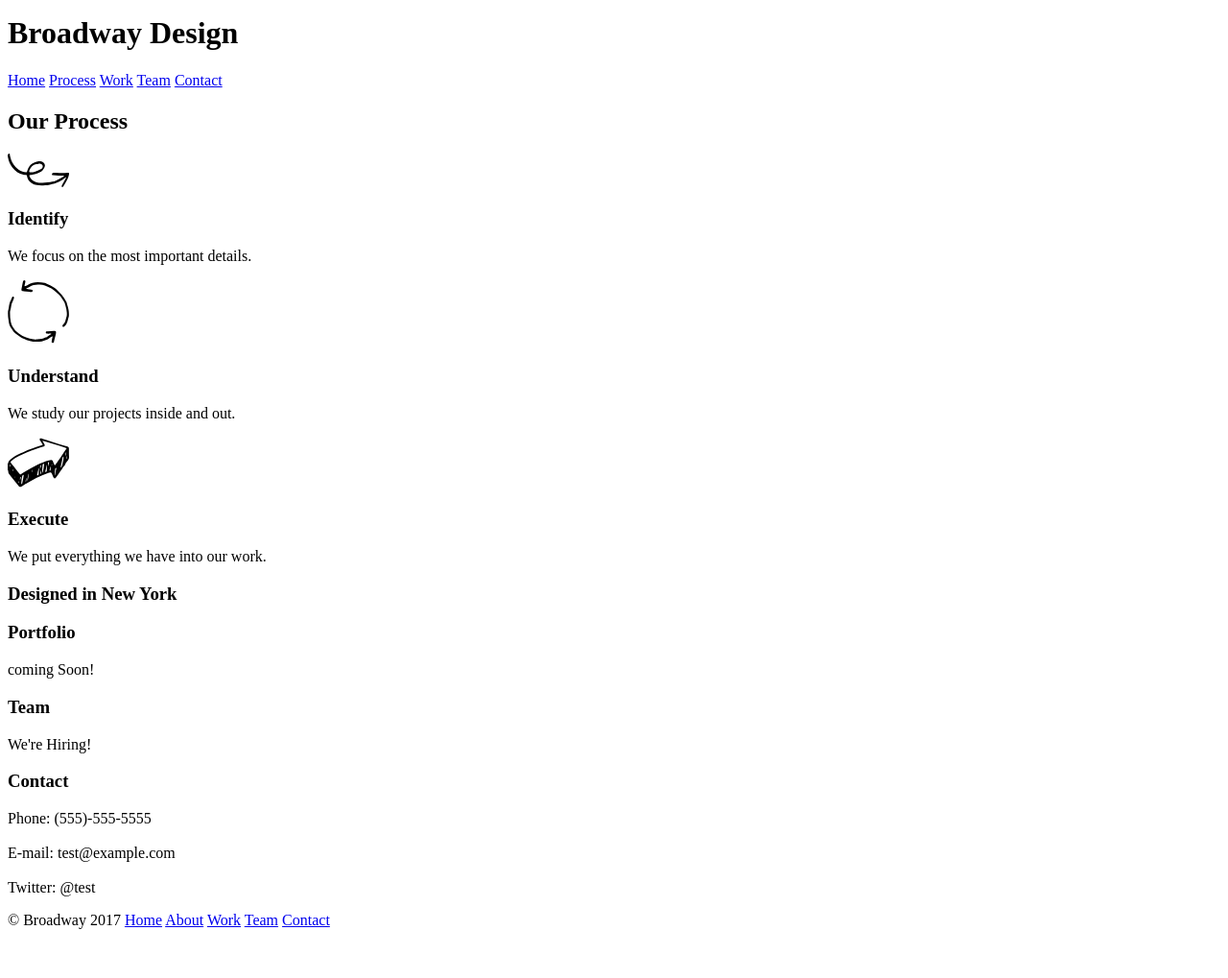
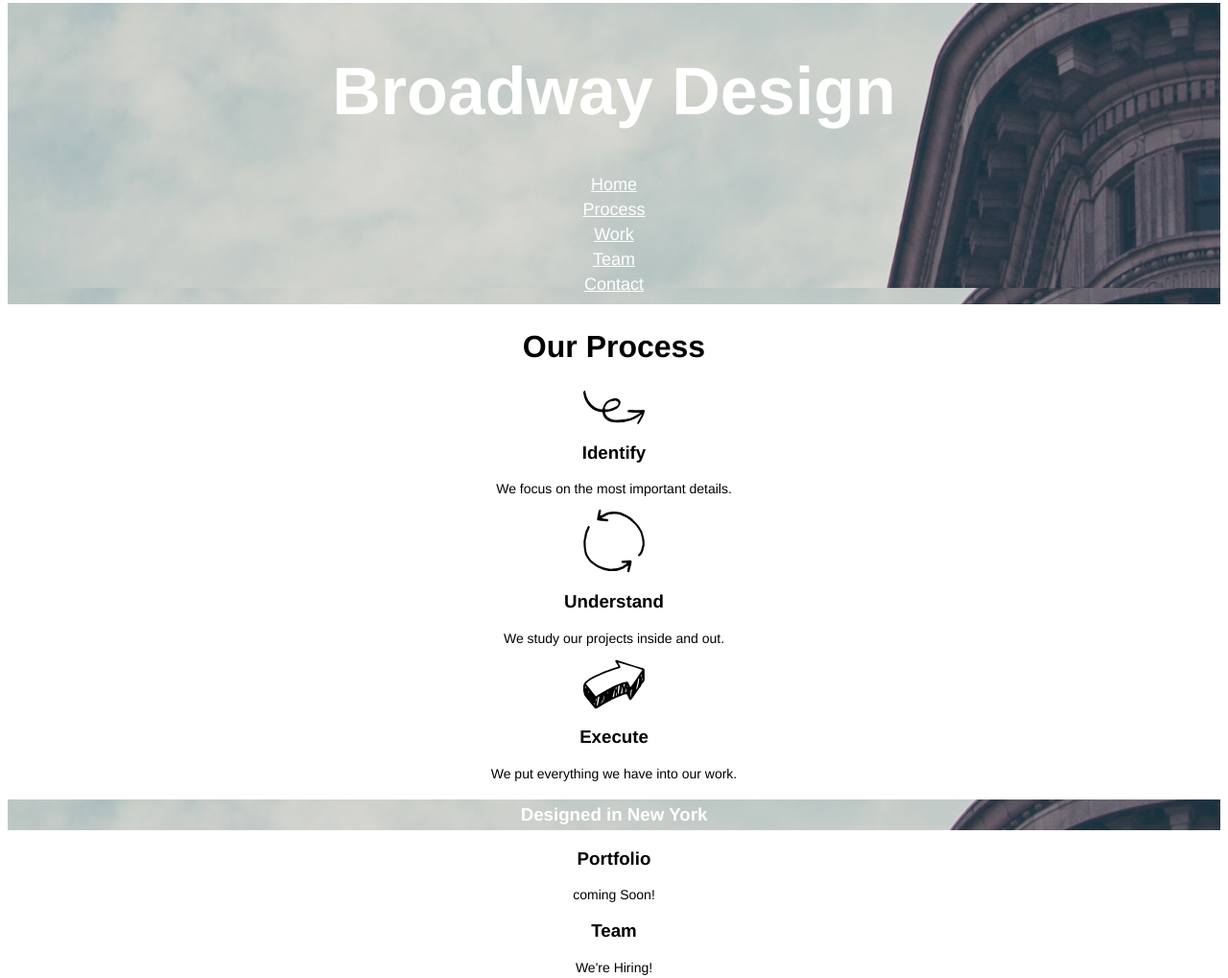
Before and after one commit to IlTia/broadway, a plain HTML site: page index.html in a window 1280 px wide. Shown: the part 5-1024 px from the top of the page at 96% size. Before the commit the page ends 989 px from the top, so only its background shows below. Drawn offline with Linux system fonts and the light colour scheme.

Commit message:
CSS complete, website finished

```diff
--- a/index.html
+++ b/index.html
@@ -6,14 +6,14 @@
   </head>
   <body>
   <!--Header Section-->
-  <header>
+  <header class="bkg-img">
     <h1>Broadway Design</h1>
     <nav>
-      <a href="#">Home</a>
-      <a href="#process">Process</a>
-      <a href="#work">Work</a>
-      <a href="#team">Team</a>
-      <a href="#contact">Contact</a>
+      <a href="#" class="link-btn">Home</a>
+      <a href="#process" class="link-btn">Process</a>
+      <a href="#work" class="link-btn">Work</a>
+      <a href="#team" class="link-btn">Team</a>
+      <a href="#contact" class="link-btn">Contact</a>
     </nav>
   </header>
     <!--Process Section-->
@@ -29,7 +29,7 @@
       <h3>Execute</h3>
       <p>We put everything we have into our work.</p>
     </div>
-      <h3>Designed in New York</h3>
+      <h3 class="bkg-img">Designed in New York</h3>
     <!--Portfolio Section-->
     <div id="work">
       <h3>Portfolio</h3>
@@ -52,11 +52,11 @@
     <!--Footer Section-->
     <footer>
       <p>	&copy; Broadway 2017
-        <a href="#">Home</a>
-        <a href="#about">About</a>
-        <a href="#work">Work</a>
-        <a href="#team">Team</a>
-        <a href="#contact">Contact</a>
+        <a href="#" class="link-btn">Home</a>
+        <a href="#about" class="link-btn">About</a>
+        <a href="#work" class="link-btn">Work</a>
+        <a href="#team" class="link-btn">Team</a>
+        <a href="#contact" class="link-btn">Contact</a>
       </p>
     </footer>
   </body>
--- a/resources/css/style.css
+++ b/resources/css/style.css
@@ -0,0 +1,45 @@
+body {
+  font-family: Helvetica, sans-serif;
+  text-align: center;
+}
+/* Headings Properties */
+h1, h2, h3 {
+  font-weight: bold;
+}
+h1 {
+  font-size: 70px;
+}
+h2 {
+  font-size: 32px;
+}
+/* Background Image Properties */
+.bkg-img {
+  background-image: url('../images/the-flatiron-building.png');
+  color: white;
+  padding: 5px;
+}
+/* Link Properties */
+.link-btn {
+  color: white;
+  font-size: 18px;
+  margin: 5px;
+}
+header a {
+  display: block;
+}
+/* Images Properties */
+img {
+  vertical-align: middle;
+}
+/* Paragraph Properties */
+p {
+  font-size: 14px;
+}
+/* Footer Properties */
+footer {
+  text-align: left;
+  font-size: 11px;
+  background-color: dimgray;
+  color: white;
+  padding: 1px;
+}
```
